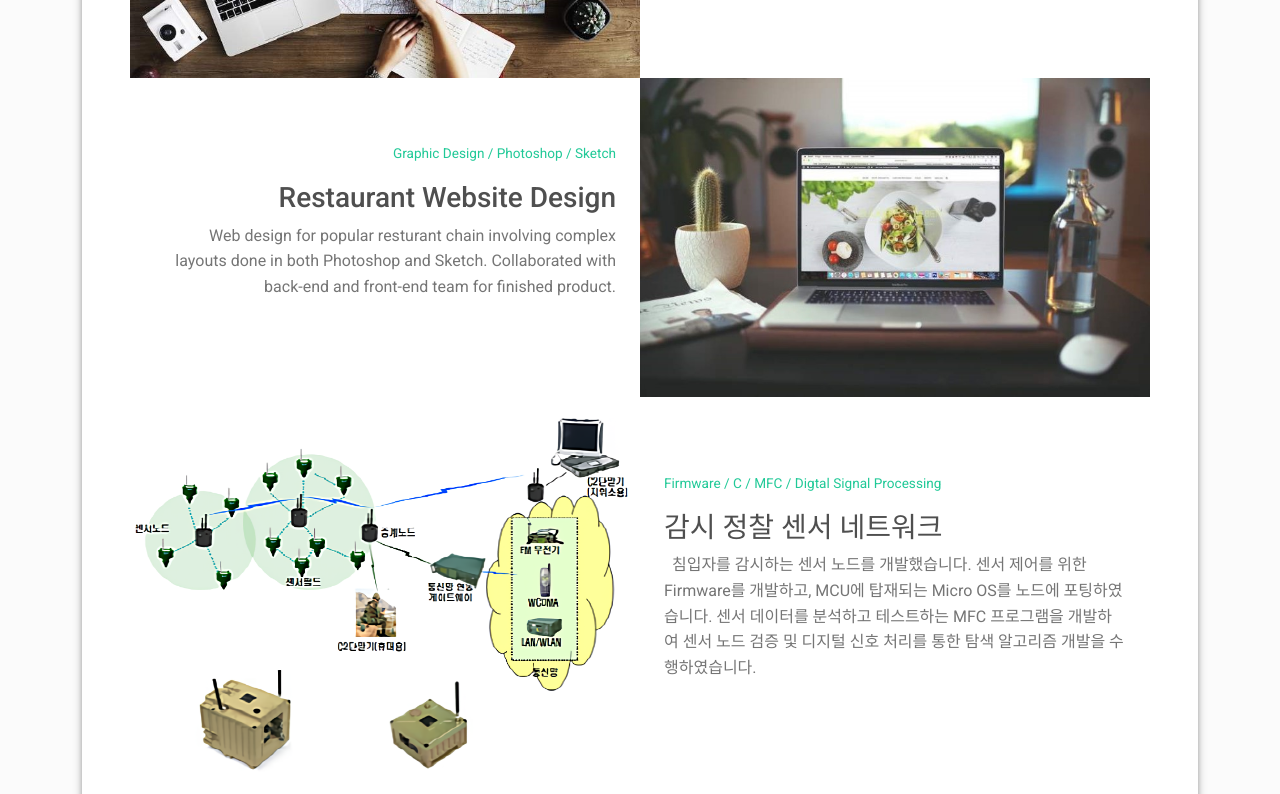
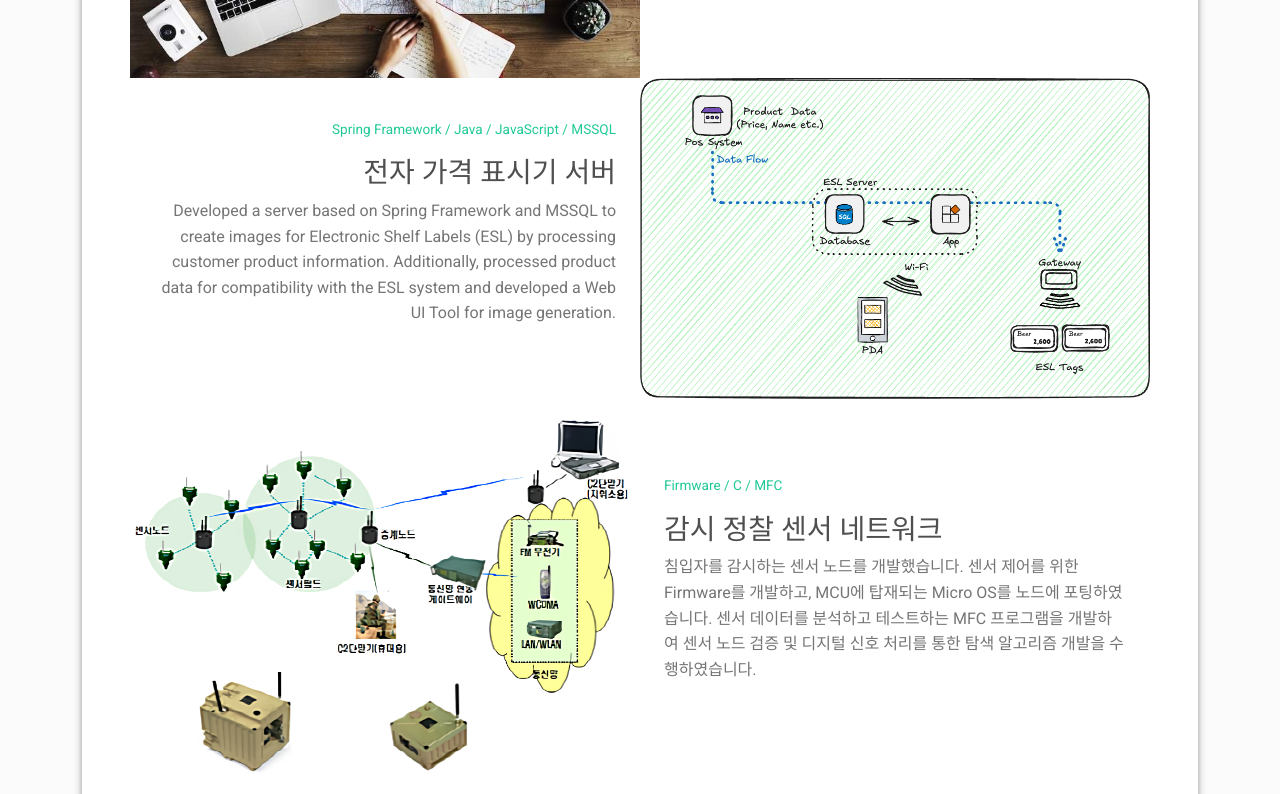
Before and after one commit to anytimesk/portfolio, a plain HTML site: page bootstrap_v2/index.html in a window 1280 px wide. Shown: the part 3643-4437 px from the top of the page. Drawn offline with nearby package versions, Linux system fonts and the light colour scheme.

Commit message:
ESL 관련 포트폴리오 추가

```diff
--- a/bootstrap_v2/index.html
+++ b/bootstrap_v2/index.html
@@ -326,18 +326,18 @@
       <div class="row g-0 portfolio-reverse">
         <div class="col-md-6 d-flex align-items-center" data-aos="fade-right" data-aos-delay="100">
           <div class="m-4 mt-md-2 text-end">
-            <p class="text-teal text-small">Graphic Design / Photoshop / Sketch</p>
-            <h3>Restaurant Website Design</h3>
-            <p class="text-muted">Web design for popular resturant chain involving complex layouts done in both Photoshop and Sketch. Collaborated with back-end and front-end team for finished product.</p>
+            <p class="text-teal text-small">Spring Framework / Java / JavaScript / MSSQL</p>
+            <h3 data-key="Portfolio-Title-2">ESL Server</h3>
+            <p class="text-muted">Developed a server based on Spring Framework and MSSQL to create images for Electronic Shelf Labels (ESL) by processing customer product information. Additionally, processed product data for compatibility with the ESL system and developed a Web UI Tool for image generation.</p>
           </div>
         </div>
-        <div class="col-md-6"><a href="https://www.behance.net/" target="_blank"><img class="img-fluid" src="images/project-2.jpg" width="800" height="500"/></a></div>
+        <div class="col-md-6"><img class="img-fluid" src="images/project-2.png" width="800" height="500"/></div>
       </div>
       <div class="row g-0">
-        <div class="col-md-6"><a href="https://dribbble.com/" target="_blank"><img class="img-fluid" src="images/project-3.png" width="800" height="500"/></a></div>
+        <div class="col-md-6"><img class="img-fluid" src="images/project-3.png" width="800" height="500"/></div>
         <div class="col-md-6 d-flex align-items-center" data-aos="fade-left" data-aos-delay="100">
           <div class="m-4 mt-md-2">
-            <p class="text-teal text-small">Firmware / C / MFC / Digtal Signal Processing</p>
+            <p class="text-teal text-small">Firmware / C / MFC</p>
             <h3 data-key="Portfolio-Title-1">Surveillance and Reconnaissance WSN</h3>
             <p class="text-muted" data-key="Portfolio-Description-1">&nbsp;&nbsp;I developed a sensor node for monitoring intruders. I created firmware for sensor control and ported the Micro OS embedded in the MCU to the node. By developing an MFC program that tests sensor data, I conducted sensor node verification and developed exploration algorithms through digital signal processing.</p>
           </div>
--- a/bootstrap_v2/lang/en.json
+++ b/bootstrap_v2/lang/en.json
@@ -52,6 +52,9 @@
     "Edu-Period-1": "2000 - 2006",
     "Edu-Description-1": "Cumulative GPA 3.86 / 4.5<br>Military leave of absence from University. (Jan 2002 - Feb 2004)",
 
+    "Portfolio-Title-2":"ESL Server",
+    "Portfolio-Description-2": "Developed a server based on Spring Framework and MSSQL to create images for Electronic Shelf Labels (ESL) by processing customer product information. Additionally, processed product data for compatibility with the ESL system and developed a Web UI Tool for image generation.",
+
     "Portfolio-Title-1":"Surveillance and Reconnaissance WSN",
-    "Portfolio-Description-1": "&nbsp;&nbsp;I developed a sensor node for monitoring intruders. I created firmware for sensor control and ported the Micro OS embedded in the MCU to the node. By developing an MFC program that tests sensor data, I conducted sensor node verification and developed exploration algorithms through digital signal processing."
+    "Portfolio-Description-1": "I developed a sensor node for monitoring intruders. I created firmware for sensor control and ported the Micro OS embedded in the MCU to the node. By developing an MFC program that tests sensor data, I conducted sensor node verification and developed exploration algorithms through digital signal processing."
 }
--- a/bootstrap_v2/lang/ko.json
+++ b/bootstrap_v2/lang/ko.json
@@ -52,6 +52,9 @@
     "Edu-Period-1": "2000 - 2006",
     "Edu-Description-1": "학점 3.86 / 4.5",
 
+    "Portfolio-Title-2":"전자 가격 표시기 서버",
+    "Portfolio-Description-2": "고객사의 상품 정보를 입력 받아 전자 가격 표시기(ESL)에 사용할 이미지를 생성하는 서버를 Spring Framework와 MSSQL을 기반으로 개발했습니다. 또한, 상품 데이터를 ESL 시스템에서 처리할 수 있도록 가공하고, 이미지를 생성하는 Web UI Tool도 함께 개발하였습니다.",
+
     "Portfolio-Title-1":"감시 정찰 센서 네트워크",
-    "Portfolio-Description-1": "&nbsp;&nbsp;침입자를 감시하는 센서 노드를 개발했습니다. 센서 제어를 위한 Firmware를 개발하고, MCU에 탑재되는 Micro OS를 노드에 포팅하였습니다. 센서 데이터를 분석하고 테스트하는 MFC 프로그램을 개발하여 센서 노드 검증 및 디지털 신호 처리를 통한 탐색 알고리즘 개발을 수행하였습니다."
+    "Portfolio-Description-1": "침입자를 감시하는 센서 노드를 개발했습니다. 센서 제어를 위한 Firmware를 개발하고, MCU에 탑재되는 Micro OS를 노드에 포팅하였습니다. 센서 데이터를 분석하고 테스트하는 MFC 프로그램을 개발하여 센서 노드 검증 및 디지털 신호 처리를 통한 탐색 알고리즘 개발을 수행하였습니다."
 }
```
Also changed, not shown: bootstrap_v2/images/project-2.png (added).
